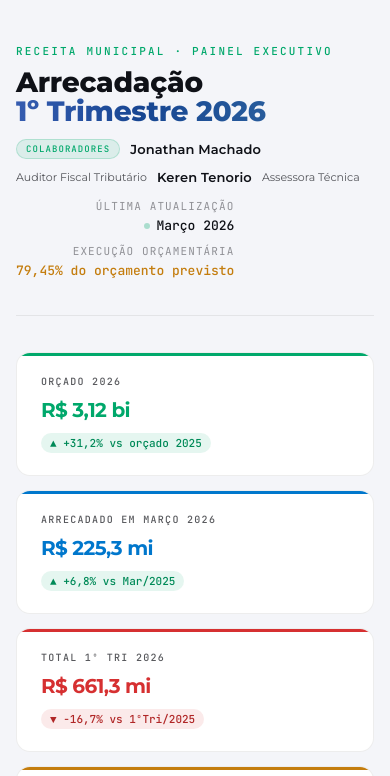
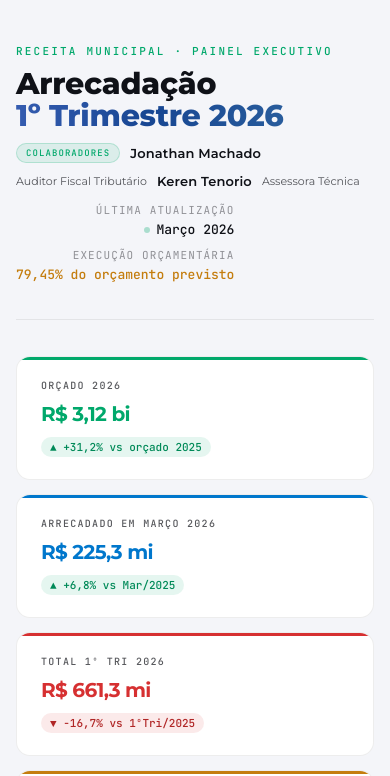
Before and after one commit to RafaellMello/dashboard-receita-pmdc, a plain HTML site: page index.html in a window 390 px wide. Shown: the top 776 px of the page. Drawn offline with nearby package versions, Linux system fonts and the light colour scheme.

Commit message:
Mudanças no CSS e na estrutura do código

```diff
--- a/style.css
+++ b/style.css
@@ -21,7 +21,7 @@
   /* HEADER */
   header { display: flex; align-items: flex-end; justify-content: space-between; padding: 44px 0 36px; border-bottom: 1px solid var(--border); margin-bottom: 36px; }
   .logo-eyebrow { font-family: var(--font-mono); font-size: 11px; letter-spacing: 0.20em; color: var(--accent); text-transform: uppercase; margin-bottom: 10px; font-weight: 500; }
-  .logo-title { font-size: clamp(28px, 4vw, 80px); font-weight: 800; letter-spacing: -0.01em; line-height: 1.05; color: var(--text); }
+  .logo-title { font-size: clamp(30px, 4vw, 80px); font-weight: 800; letter-spacing: -0.01em; line-height: 1.05; color: var(--text); }
   .logo-title span {
     background: linear-gradient(90deg, #355cb0, #174692, #285c9c);
     -webkit-background-clip: text;
```
